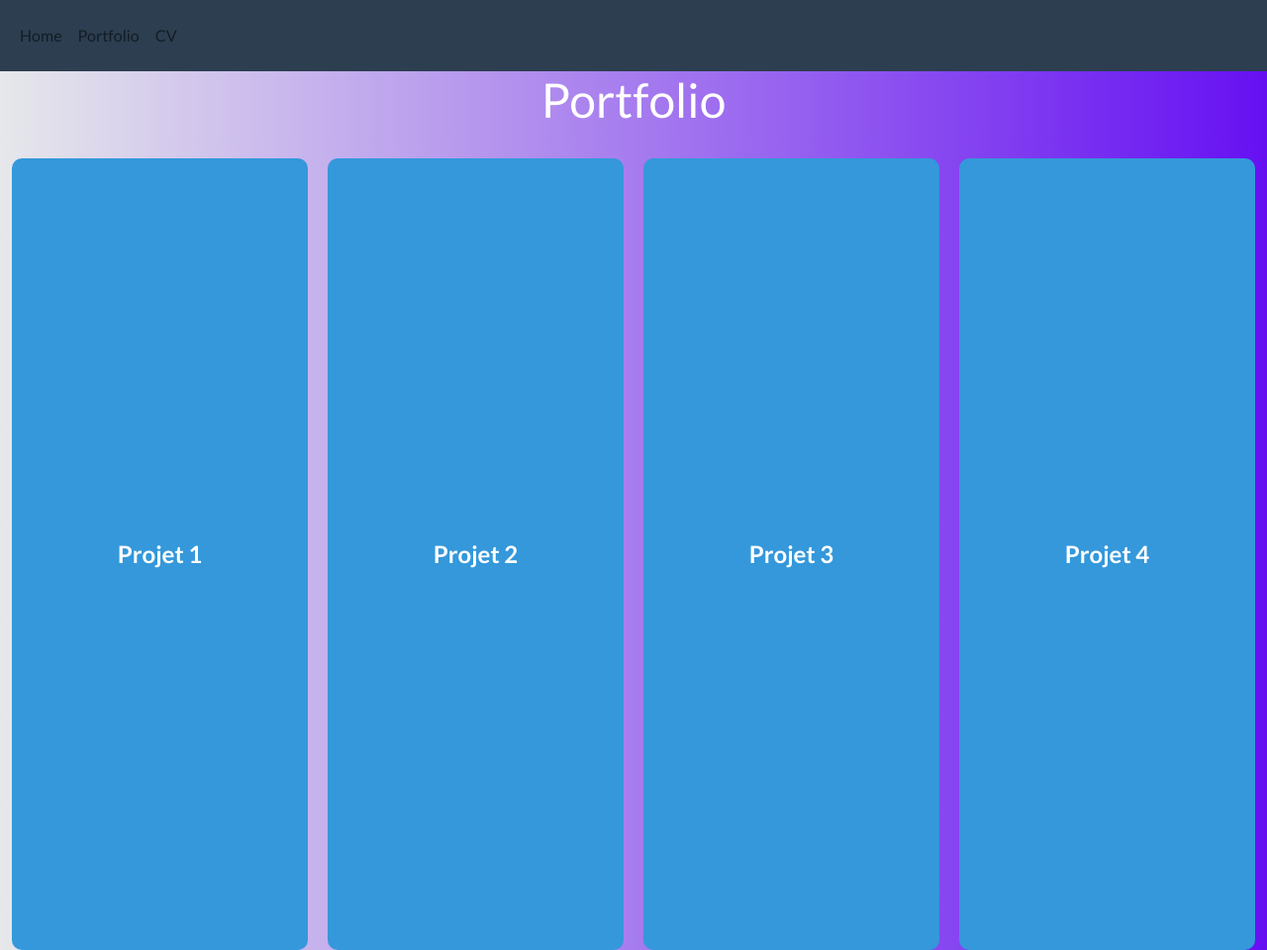
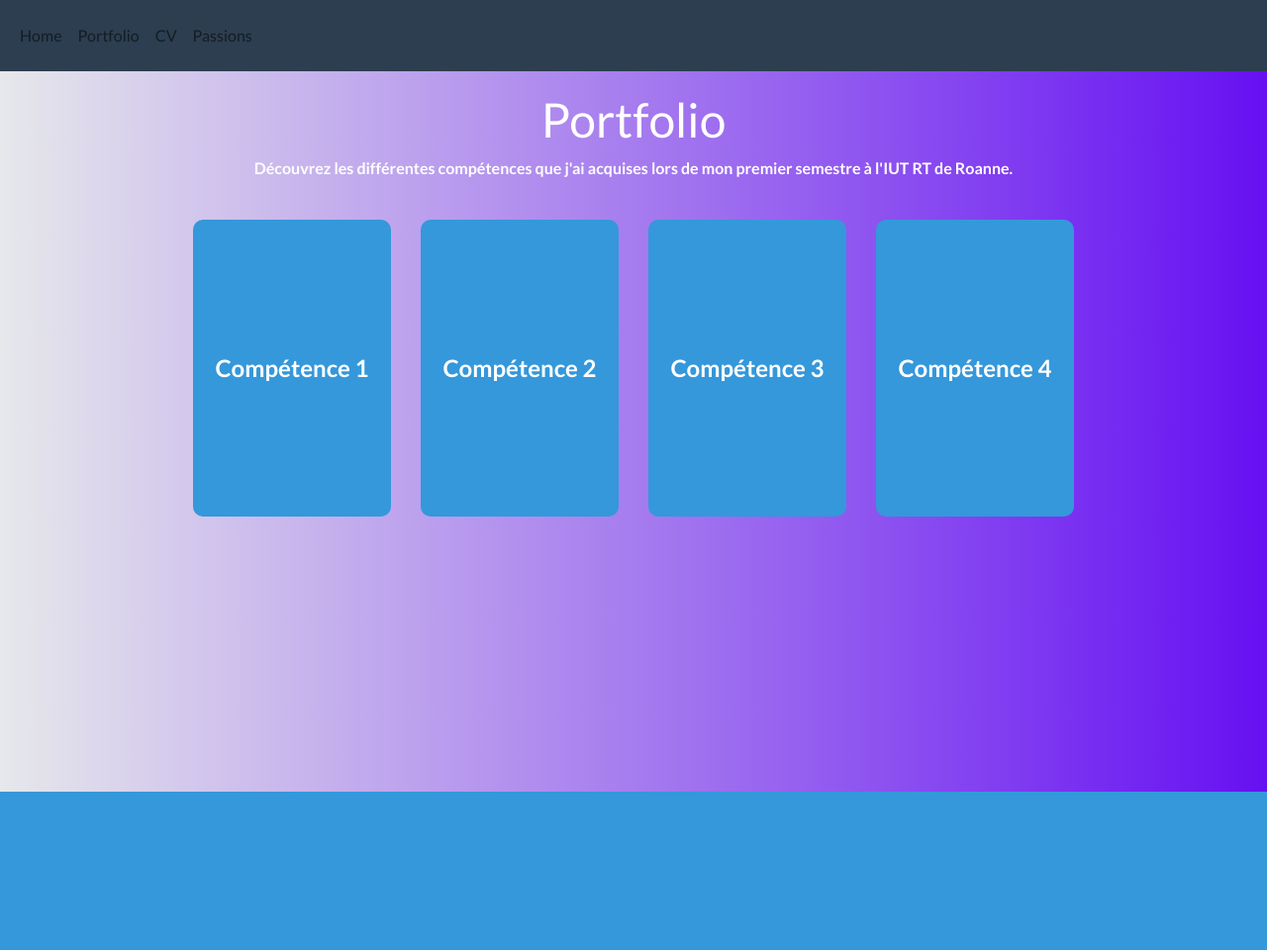
Before and after one commit to Maelduth/SEA104, a Symfony app: template templates/controler/portfolio.html.twig in a window 1280 px wide. Shown: the whole page at 99% size. After the commit the page ends 800 px from the top, so only its background shows below. Run offline with Twig, Linux system fonts and the light colour scheme; the template is opened without the code that fills it, so the values that code supplies are empty; some libraries are stand-ins or nearby versions.

Commit message:
bientot fini2

```diff
--- a/templates/base.html.twig
+++ b/templates/base.html.twig
@@ -72,6 +72,9 @@
         <li class="nav-item">
           <a class="nav-link {% if app.request.get('_route') == 'app_cv' %}active{% endif %}" href="{{ path('app_cv') }}" data-fr="CV" data-en="CV">CV</a>
         </li>
+        <li class="nav-item">
+          <a class="nav-link {% if app.request.get('_route') == 'app_passion' %}active{% endif %}" href="{{ path('app_passion') }}" data-fr="Passions" data-en="Passions">Passions</a>
+        </li>
       </ul>
     </div>
   </div>
--- a/templates/controler/portfolio.html.twig
+++ b/templates/controler/portfolio.html.twig
@@ -5,21 +5,25 @@
 {% block stylesheets %}
     {{ parent() }}
     <style>
+        .header-container {
+            text-align: center;
+            margin-top: 20px;
+        }
         .portfolio-container {
             display: flex;
-            justify-content: space-between;
-            align-items: stretch;
-            gap: 20px;
+            justify-content: center;
+            align-items: center;
+            gap: 10px;
             margin-top: 30px;
-            height: 100vh;
+            flex-wrap: wrap;
         }
         .flip-card {
             background-color: transparent;
-            width: calc(25% - 10px);
-            height: 100%;
+            width: 200px;
+            height: 300px;
             perspective: 1000px;
             position: relative;
-            flex-grow: 1;
+            margin: 10px; /* Ajoute un espace entre les cartes */
         }
         .flip-card-inner {
             position: relative;
@@ -42,6 +46,7 @@
             display: flex;
             align-items: center;
             justify-content: center;
+            flex-direction: column;
         }
         .flip-card-front {
             background-color: #3498db;
@@ -53,28 +58,89 @@
             background-color: #2ecc71;
             color: white;
             transform: rotateY(180deg);
-            flex-direction: column;
             padding: 20px;
+        }
+        .flip-card-back button {
+            margin-top: 10px;
+            padding: 10px;
+            background: white;
+            color: #2ecc71;
+            border: none;
+            border-radius: 5px;
+            cursor: pointer;
+            font-size: 14px;
+        }
+        .flip-card-back button:hover {
+            background: #27ae60;
+            color: white;
+        }
+        .iframe-container {
+            display: none;
+            width: 60%;
+            height: 80vh;
+            margin: 20px auto;
+            border: 2px solid black;
+            background: transparent;
+        }
+        .iframe-container iframe {
+            width: 100%;
+            height: 100%;
+            border: none;
+            background: transparent;
         }
     </style>
 {% endblock %}
 
 {% block body %}
 <div class="container-fluid">
-    <h1 class="text-center">Portfolio</h1>
+    <div class="header-container">
+        <h1>Portfolio</h1>
+        <p><strong>Découvrez les différentes compétences que j'ai acquises lors de mon premier semestre à l'IUT RT de Roanne.</strong></p>
+    </div>
     <div class="portfolio-container">
-        {% for i in 1..4 %}
         <div class="flip-card" onclick="toggleCard(this)">
             <div class="flip-card-inner">
-                <div class="flip-card-front">
-                    Projet {{ i }}
-                </div>
+                <div class="flip-card-front">Compétence 1</div>
                 <div class="flip-card-back">
-                    <p>Ceci est une description fictive du projet {{ i }}.</p>
+                    <p>AC11.01 Maîtriser les lois fondamentales de l’électricité afin d’intervenir sur des équipements de réseaux et télécommunications.</p>
+                    <button onclick="openIframe('https://docs.google.com/document/d/1F-vtr24K9R_Sdq9vUUG2PjUFbgpUwAC8N9G6i-35KSo/preview')">Preuves</button>
+                    <button onclick="openIframe('https://docs.google.com/document/d/187gWjIXeCyKW6UaucPYvGpjuIu2_n11bnreJak0vdC4/preview')">Analyse Réflexive</button>
                 </div>
             </div>
         </div>
-        {% endfor %}
+        <div class="flip-card" onclick="toggleCard(this)">
+            <div class="flip-card-inner">
+                <div class="flip-card-front">Compétence 2</div>
+                <div class="flip-card-back">
+                    <p>AC11.03 Configurer les fonctions de base du réseau local .</p>
+                    <button onclick="openIframe('https://docs.google.com/document/d/1Zo7KrNPAo7dCAPGhBHIgbJpvWjWG7Ie7a4ibnMJZQpU/edit?tab=t.0')">Preuves</button>
+                    <button onclick="openIframe('https://docs.google.com/document/d/1AHq4NIy2JEmO7m0OJOwVBGjoVC2UVh3qnkLOVske2QU/edit?tab=t.0')">Analyse Réflexive</button>
+                </div>
+            </div>
+        </div>
+        <div class="flip-card" onclick="toggleCard(this)">
+            <div class="flip-card-inner">
+                <div class="flip-card-front">Compétence 3</div>
+                <div class="flip-card-back">
+                    <p>AC12.05 Communiquer avec un tiers (client, collaborateur...) et adapter son discours et sa langue à son interlocuteur.</p>
+                    <button onclick="openIframe('https://docs.google.com/document/d/1K-WO0RLRVRPbmHkVweaWZmP7WWi3TEjlReRj8WwoLVw/edit?tab=t.0')">Preuves</button>
+                    <button onclick="openIframe('https://docs.google.com/document/d/1iScEG2pDeM9ee2im0MwX6rYpgC-qcz5A9yzxXdGEo3A/edit?tab=t.0')">Analyse Réflexive</button>
+                </div>
+            </div>
+        </div>
+        <div class="flip-card" onclick="toggleCard(this)">
+            <div class="flip-card-inner">
+                <div class="flip-card-front">Compétence 4</div>
+                <div class="flip-card-back">
+                    <p>AC13.03 Traduire un algorithme, dans un langage et pour un environnement donné .</p>
+                    <button onclick="openIframe('https://docs.google.com/document/d/18keUKzN_RFuKsskbi16avtUqdEtOqsMH8PiD-KgBMD4/edit?tab=t.0')">Preuves</button>
+                    <button onclick="openIframe('https://docs.google.com/document/d/19GioSQEizjYDKhV1yT5BtXkWO85MtZHO9K71QKJizQM/edit?tab=t.0')">Analyse Réflexive</button>
+                </div>
+            </div>
+        </div>
+    </div>
+    <div class="iframe-container" id="iframe-container">
+        <iframe id="iframe-content" src=""></iframe>
     </div>
 </div>
 {% endblock %}
@@ -85,5 +151,10 @@
         function toggleCard(card) {
             card.classList.toggle('flipped');
         }
+        function openIframe(url) {
+            document.getElementById('iframe-content').src = url;
+            document.getElementById('iframe-container').style.display = 'block';
+        }
     </script>
+
 {% endblock %}
```
Also changed, not shown: templates/controler/cv.html.twig (+36 -14 lines), templates/controler/home.html.twig (+2 -8 lines), templates/controler/passion.html.twig (+10 -24 lines), public/images/image1.png (added), public/images/image2.png (added), public/images/image3.png (added), public/images/image4.png (added), public/images/imageperso.jpg (added), 1 other file.
